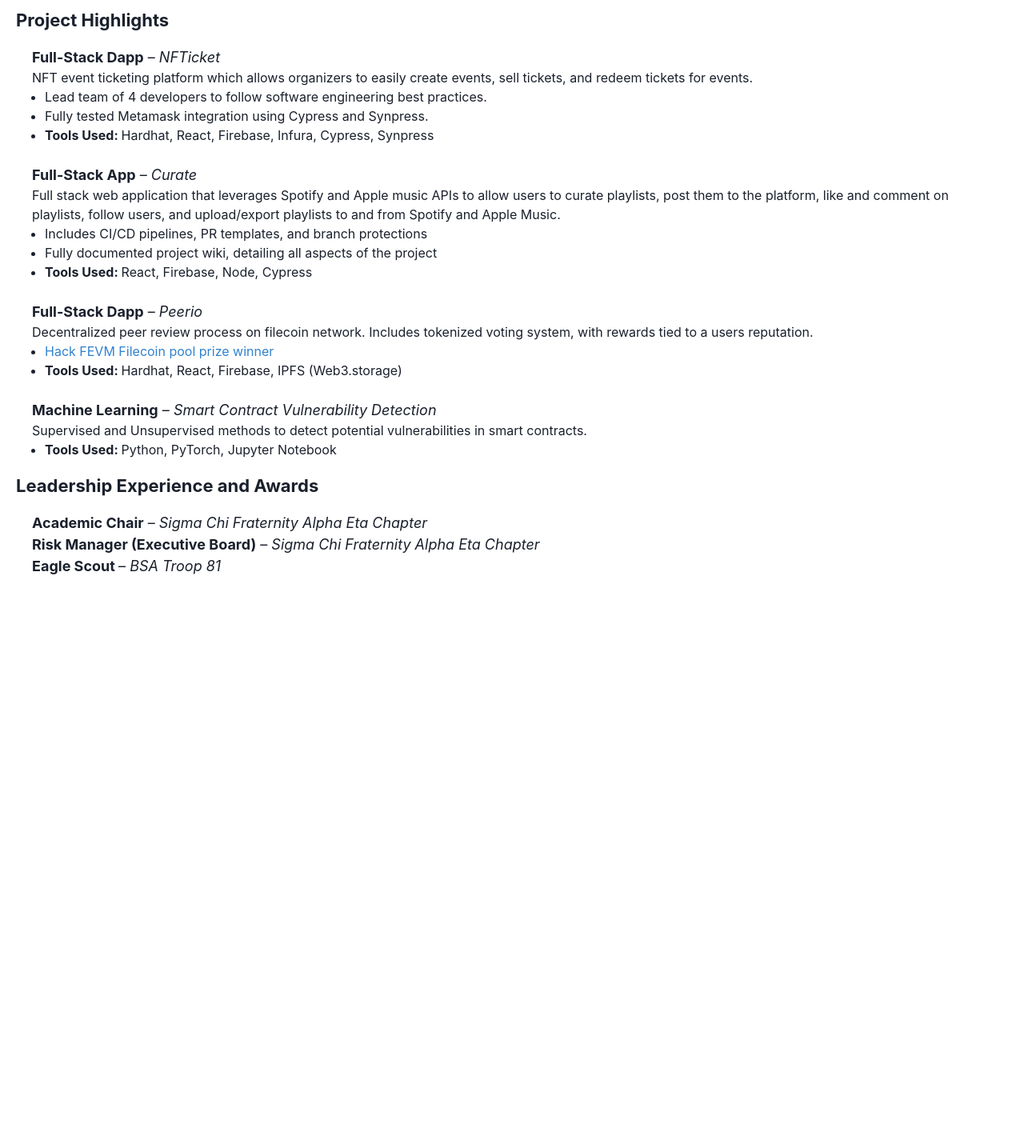
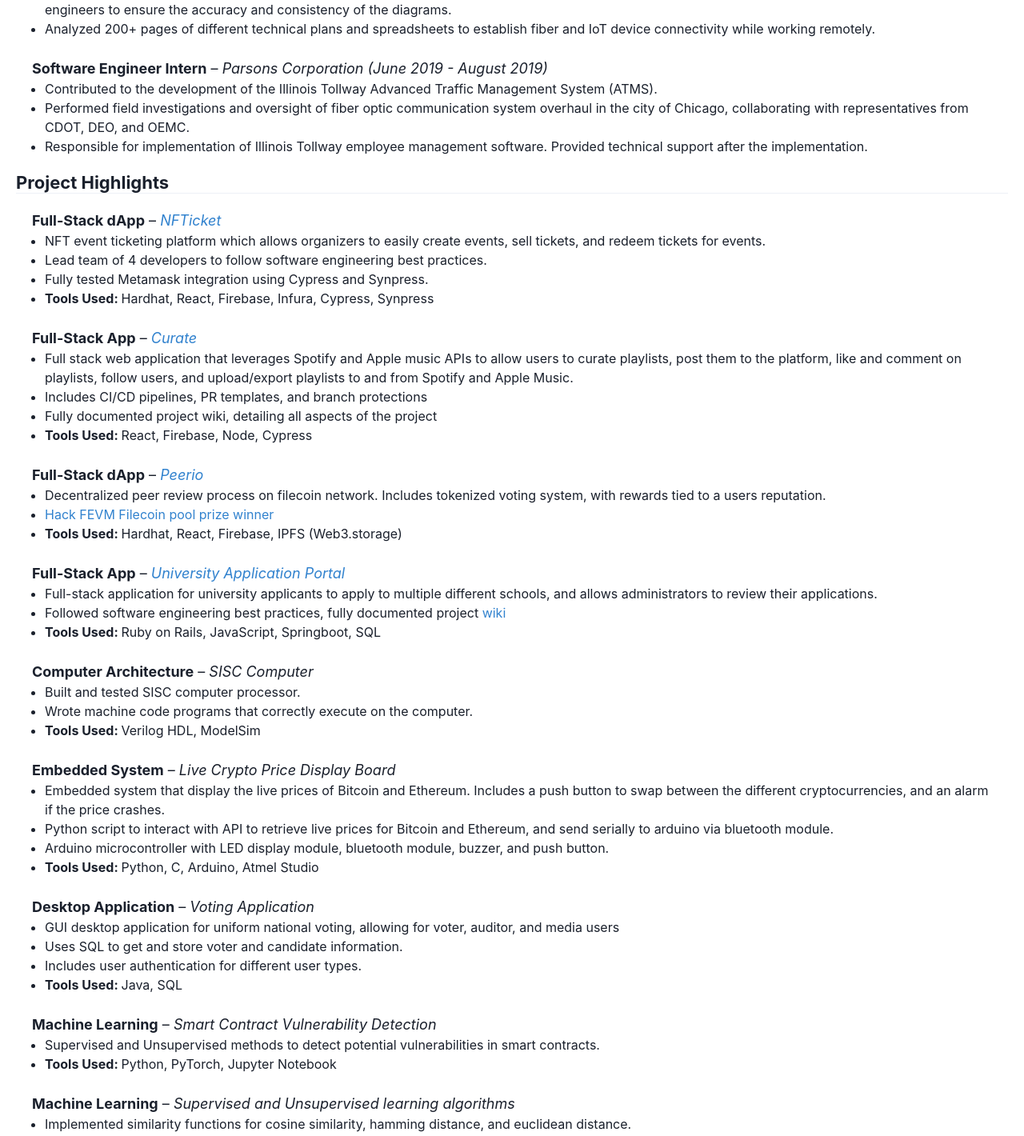
Before and after one commit to trbutler4/resume, a React (Create React App) app: page / in a window 1280 px wide. Shown: the part 1361-2781 px from the top of the page at 80% size. Before the commit the page ends 2122 px from the top, so only its background shows below. Built offline with nearby package versions, Linux system fonts and the light colour scheme.

Commit message:
added more projects

```diff
--- a/src/App.js
+++ b/src/App.js
@@ -7,6 +7,7 @@
     UnorderedList,
     ListItem,
     Link,
+    Divider
 } from '@chakra-ui/react'
 
 function App() {
@@ -21,11 +22,22 @@
                 <Link href="https://github.com/trbutler4" color='blue.500'> Github</Link> |
                 <Link href="https://www.linkedin.com/in/thomas-butler-1a435018b/" color='blue.500'> LinkedIn</Link>
             </Text>
+            <Text padding={4}>
+                Thomas Robert Butler IV is a dedicated and skilled Software Engineer with a passion for innovation and
+                expertise in a wide range of technologies. He holds a BSE degree in Computer Science and Engineering from
+                the University of Iowa and has experience in full-stack development, cloud computing, machine learning,
+                and blockchain technologies.
+                Thomas is most at home in front of a Linux terminal, and has a strong proficiency in multiple programming
+                languages and tools, including Python, C++, Java, Solidity,
+                Git/Github, and AWS. With his commitment to continuous learning and a drive for staying at the forefront of
+                industry trends, Thomas is well-equipped to excel in dynamic software engineering roles.
+            </Text>
         </Box>
 
         <Box className="resume-body" m={5}>
 
             <Heading fontSize={22} textAlign={['left']}>Education</Heading>
+            <Divider />
             <Box className="body-education" p={5} flex='1' textAlign='left'>
                 <Text fontSize={18}>
                     University of Iowa, BSE Computer Science and Engineering
@@ -45,6 +57,7 @@
             </Box>
 
             <Heading fontSize={22} textAlign={['left']}>Skills</Heading>
+            <Divider />
             <Box className="body-skills" p={5} flex='1' textAlign='left'>
                 <UnorderedList>
                     <ListItem>
@@ -68,7 +81,9 @@
                 </UnorderedList>
             </Box>
 
+            {/* Work Experience */}
             <Heading fontSize={22} textAlign={['left']}>Work Experience</Heading>
+            <Divider />
             <Box className="body-work-experience" p={5} flex='1' textAlign='left'>
                 <Text fontSize={18}>
                     <strong>Software Engineer</strong> &ndash; <em> Ethereum Chicago (May 2023 - Present)</em>
@@ -92,7 +107,7 @@
 
                 <br/>
                 <Text fontSize={18}>
-                    <strong>Intern</strong> &ndash; <em> Serval Ventures (March 2022 - Present)</em>
+                    <strong>Intern</strong> &ndash; <em> Serval Ventures (March 2022 - May 2023)</em>
                 </Text>
                 <Text>
                     Serval Ventures is an early stage venture buillder, investor, and innovation
@@ -110,15 +125,17 @@
 
                 <br/>
                 <Text fontSize={18}>
-                    <strong>Cloud Software Engineer Intern</strong> &ndash;
+                    <strong>Cloud Software Engineering Coop</strong> &ndash;
                     <em> Thomson Reuters (June 2021 - May 2023)</em>
                 </Text>
                 <UnorderedList>
                     <ListItem>
                         Responsible for all stages of the software development life cycle of
                         an automated AWS cloud orphaned asset cleanup application using Python
-                        and AWS Lambda with Step Functions which is projected to save the
+                        and AWS Lambda with Step Functions which is projected to save
                         Thomson Reuters $14 million initially, and reduce cloud spend over time.
+                    </ListItem>
+                    <ListItem>
                         Took ownership in all aspects of development process from ideation to
                         production implementation, including unit and integration testing,
                         CI/CD pipelines, and documentaion.
@@ -129,6 +146,10 @@
                     </ListItem>
                     <ListItem>
                         Worked remotely with multipls teams across the globe.
+                    </ListItem>
+                    <ListItem>
+                        Continually followed best AWS best practices, and guided team of 3 other
+                        engineers in software engineering best practices.
                     </ListItem>
                     <ListItem>
                         <strong>Tools Used: </strong> AWS (Lambda, Step Functions, CodePIpeline,
@@ -180,16 +201,18 @@
                 </UnorderedList>
             </Box>
 
+            {/* Projects */}
             <Heading fontSize={22} textAlign={['left']}>Project Highlights</Heading>
+            <Divider />
             <Box className="body-projects" p={5} flex='1' textAlign='left'>
                 <Text fontSize={18}>
-                    <strong>Full-Stack Dapp</strong> &ndash; <em>NFTicket</em>
+                    <strong>Full-Stack dApp</strong> &ndash; <em><Link href="https://github.com/trbutler4/NFTicket" color="blue.500">NFTicket</Link></em>
                 </Text>
-                <Text>
+                <UnorderedList>
+                    <ListItem>
                         NFT event ticketing platform which allows organizers to easily create events,
                         sell tickets, and redeem tickets for events.
-                </Text>
-                <UnorderedList>
+                    </ListItem>
                     <ListItem>
                         Lead team of 4 developers to follow software engineering best practices.
                     </ListItem>
@@ -204,15 +227,15 @@
 
                 <br/>
                 <Text fontSize={18}>
-                    <strong>Full-Stack App</strong> &ndash; <em>Curate</em>
+                    <strong>Full-Stack App</strong> &ndash; <em><Link href="https://github.com/sep-23/team_01/wiki" color="blue.500">Curate</Link></em>
                 </Text>
-                <Text>
+                <UnorderedList>
+                    <ListItem>
                         Full stack web application that leverages Spotify and Apple music APIs to
                         allow users to curate playlists, post them to the platform, like and comment
                         on playlists, follow users, and upload/export playlists to and from Spotify
                         and Apple Music.
-                </Text>
-                <UnorderedList>
+                    </ListItem>
                     <ListItem>
                         Includes CI/CD pipelines, PR templates, and branch protections
                     </ListItem>
@@ -226,13 +249,13 @@
 
                 <br/>
                 <Text fontSize={18}>
-                    <strong>Full-Stack Dapp</strong> &ndash; <em>Peerio</em>
+                    <strong>Full-Stack dApp</strong> &ndash; <em><Link href="https://github.com/brandonsurh/peerio" color="blue.500">Peerio</Link></em>
                 </Text>
-                <Text>
+                <UnorderedList>
+                    <ListItem>
                         Decentralized peer review process on filecoin network. Includes tokenized
                         voting system, with rewards tied to a users reputation.
-                </Text>
-                <UnorderedList>
+                    </ListItem>
                     <ListItem>
                         <Link href="https://ethglobal.com/showcase/peerio-0bv55" color='blue.500'>
                             Hack FEVM Filecoin pool prize winner
@@ -245,21 +268,152 @@
 
                 <br/>
                 <Text fontSize={18}>
+                    <strong>Full-Stack App</strong> &ndash; <em><Link href="https://github.com/UIOWAjohnsonhj/selt2022_teamprojects-team-7" color='blue.500'>University Application Portal</Link></em>
+                </Text>
+                <UnorderedList>
+                    <ListItem>
+                        Full-stack application for university applicants to apply to multiple different schools,
+                        and allows administrators to review their applications.
+                    </ListItem>
+                    <ListItem>
+                        Followed software engineering best practices, fully documented project
+                        <Link href="https://github.com/UIOWAjohnsonhj/selt2022_teamprojects-team-7/wiki" color='blue.500'> wiki</Link>
+                    </ListItem>
+                    <ListItem>
+                        <strong>Tools Used: </strong>Ruby on Rails, JavaScript, Springboot, SQL
+                    </ListItem>
+                </UnorderedList>
+
+                <br/>
+                <Text fontSize={18}>
+                    <strong>Computer Architecture</strong> &ndash;
+                    <em> SISC Computer</em>
+                </Text>
+                <UnorderedList>
+                    <ListItem>
+                        Built and tested SISC computer processor.
+                    </ListItem>
+                    <ListItem>
+                        Wrote machine code programs that correctly execute on the computer.
+                    </ListItem>
+                    <ListItem>
+                        <strong>Tools Used: </strong> Verilog HDL, ModelSim
+                    </ListItem>
+                </UnorderedList>
+
+                <br/>
+                <Text fontSize={18}>
+                    <strong>Embedded System</strong> &ndash;
+                    <em> Live Crypto Price Display Board</em>
+                </Text>
+                <UnorderedList>
+                    <ListItem>
+                        Embedded system that display the live prices of Bitcoin and Ethereum. Includes a push
+                        button to swap between the different cryptocurrencies, and an alarm if the price crashes.
+                    </ListItem>
+                    <ListItem>
+                        Python script to interact with API to retrieve live prices for Bitcoin and Ethereum, and send
+                        serially to arduino via bluetooth module.
+                    </ListItem>
+                    <ListItem>
+                        Arduino microcontroller with LED display module, bluetooth module, buzzer, and push button.
+                    </ListItem>
+                    <ListItem>
+                        <strong>Tools Used: </strong>Python, C, Arduino, Atmel Studio
+                    </ListItem>
+                </UnorderedList>
+
+                <br/>
+                <Text fontSize={18}>
+                    <strong>Desktop Application</strong> &ndash;
+                    <em> Voting Application</em>
+                </Text>
+                <UnorderedList>
+                    <ListItem>
+                        GUI desktop application for uniform national voting, allowing for voter, auditor, and media users
+                    </ListItem>
+                    <ListItem>
+                        Uses SQL to get and store voter and candidate information.
+                    </ListItem>
+                    <ListItem>
+                        Includes user authentication for different user types.
+                    </ListItem>
+                    <ListItem>
+                        <strong>Tools Used: </strong>Java, SQL
+                    </ListItem>
+                </UnorderedList>
+
+                <br/>
+                <Text fontSize={18}>
                     <strong>Machine Learning</strong> &ndash;
                     <em> Smart Contract Vulnerability Detection</em>
                 </Text>
-                <Text>
+                <UnorderedList>
+                    <ListItem>
                        Supervised and Unsupervised methods to detect potential vulnerabilities in
                         smart contracts.
+                    </ListItem>
+                    <ListItem>
+                        <strong>Tools Used: </strong> Python, PyTorch, Jupyter Notebook
+                    </ListItem>
+                </UnorderedList>
+
+                <br/>
+                <Text fontSize={18}>
+                    <strong>Machine Learning</strong> &ndash;
+                    <em> Supervised and Unsupervised learning algorithms</em>
                 </Text>
                 <UnorderedList>
                     <ListItem>
-                        <strong>Tools Used: </strong> Python, PyTorch, Jupyter Notebook
+                        Implemented similarity functions for cosine similarity, hamming distance, and euclidean distance.
+                    </ListItem>
+                    <ListItem>
+                        Supervised Learning: implemented k-nearest neighbors algorithm to classify data points in a data set
+                    </ListItem>
+                    <ListItem>
+                        Unsupervised Learning: implemented k-means clustering algorithm to organize a data set into clusters.
+                    </ListItem>
+                    <ListItem>
+                        <strong>Tools Used: </strong> Java
+                    </ListItem>
+                </UnorderedList>
+
+                <br/>
+                <Text fontSize={18}>
+                    <strong>Machine Learning</strong> &ndash;
+                    <em> S&P 500 Predictive Model Analysis</em>
+                </Text>
+                <UnorderedList>
+                    <ListItem>
+                        Implemented and compared Binary Decision Tree, Naive Bayes, and K-Nearest Neighbors predictive models
+                        on the rise and fall of the S&P 500 index on any given day.
+                    </ListItem>
+                    <ListItem>
+                        <strong>Tools Used: </strong> Python
+                    </ListItem>
+                </UnorderedList>
+
+                <br/>
+                <Text fontSize={18}>
+                    <strong>Algorithmic Trading</strong> &ndash;
+                    <em> Basic Strategies</em>
+                </Text>
+                <UnorderedList>
+                    <ListItem>
+                        Gathers stock market data via API requests
+                    </ListItem>
+                    <ListItem>
+                        Uses stock market data to create an equal weight S&P 500 index fund, as well as quantitative value-based
+                        and momentum-based investing strategies.
+                    </ListItem>
+                    <ListItem>
+                        <strong>Tools Used: </strong> Python, Pandas, Jupyter Notebook
                     </ListItem>
                 </UnorderedList>
             </Box>
 
             <Heading fontSize={22} textAlign={['left']}>Leadership Experience and Awards</Heading>
+            <Divider />
             <Box className="body-leadership-and-awards" p={5} flex='1' textAlign='left'>
                 <Text fontSize={18}>
                     <strong>Academic Chair</strong> &ndash;
```
Lines whose indentation alone changed are shown as unchanged.
